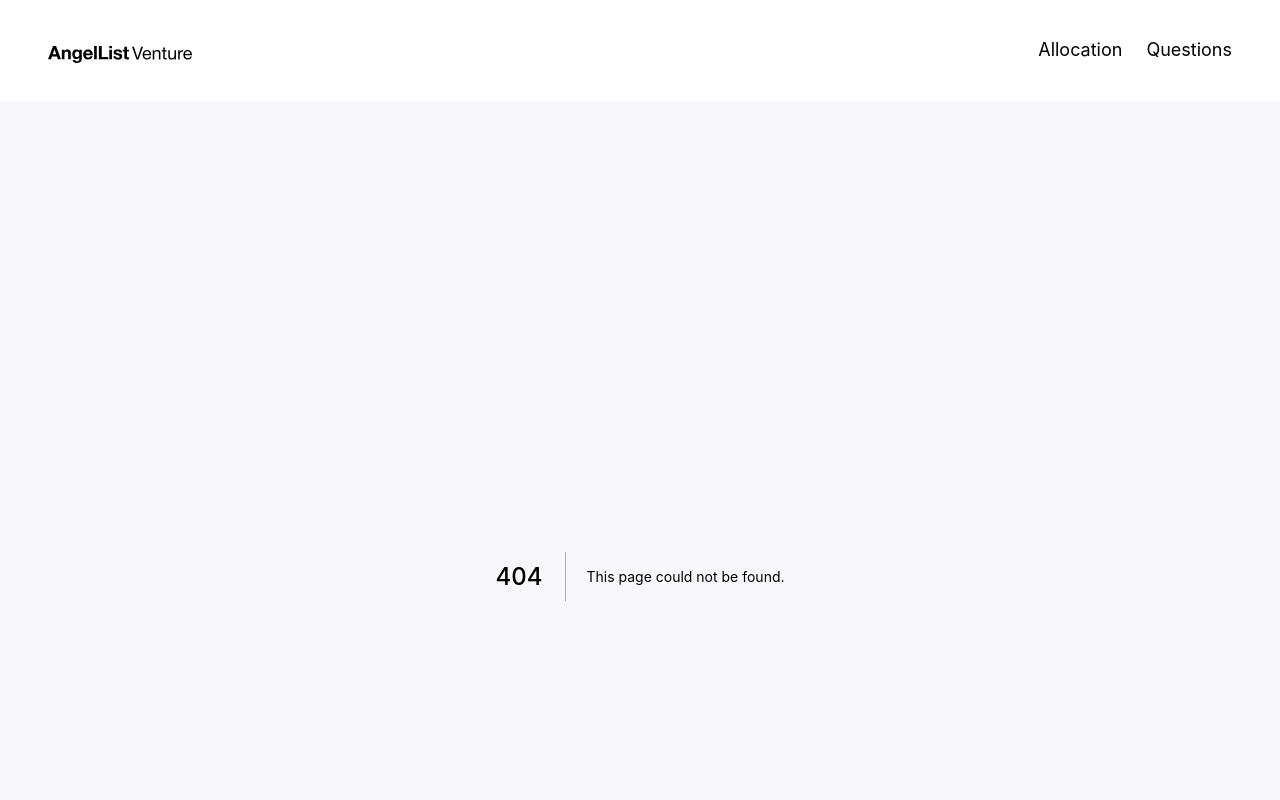
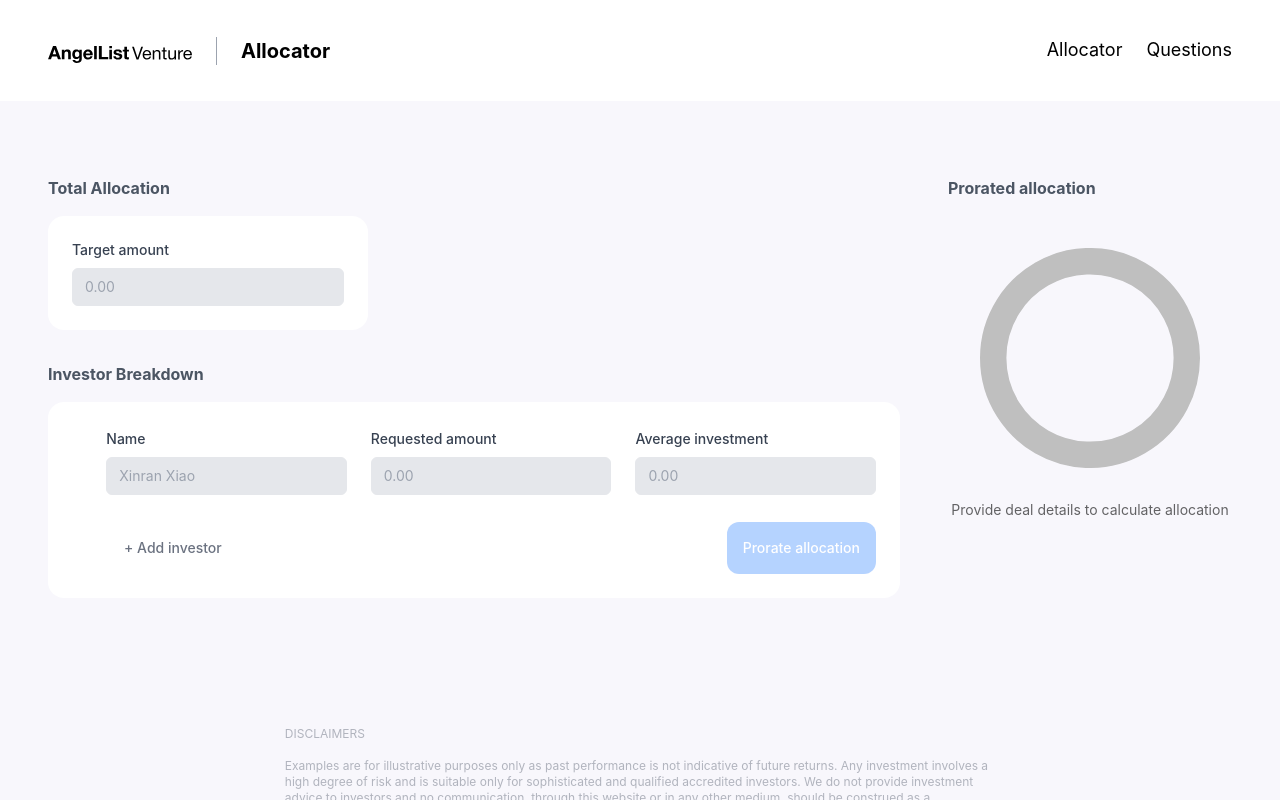
Before and after one commit to simpleshadow/angellist-venture-take-home-project, a Next.js app: page /deals/allocator in a window 1280 px wide. Before the commit this address had no page. Built offline with nearby package versions, Linux system fonts and the light colour scheme.

Commit message:
clean up nav routing and naming

```diff
--- a/src/components/nav.tsx
+++ b/src/components/nav.tsx
@@ -2,20 +2,10 @@ import Link from 'next/link'
 
 type NavProps = {
   title?: string
+  links: { title: string; href: string }[]
 }
 
-const links = [
-  {
-    title: 'Allocation',
-    href: '/deals/allocation',
-  },
-  {
-    title: 'Questions',
-    href: '/questions',
-  },
-]
-
-const Nav = ({ title }: NavProps) => (
+const Nav = ({ title, links }: NavProps) => (
   <nav className="fixed top-0 w-full bg-white py-1">
     <div className="flex items-center py-8 px-12">
       <Link href="/">
--- a/src/pages/_app.tsx
+++ b/src/pages/_app.tsx
@@ -7,25 +7,25 @@ import { Disclaimer, Nav } from '../components'
 
 import '../styles/globals.css'
 
+const navLinks = [
+  {
+    title: 'Allocator',
+    href: '/deals/allocator',
+  },
+  {
+    title: 'Questions',
+    href: '/questions',
+  },
+]
+
 const MyApp = ({ Component, pageProps }: AppProps) => {
   const router = useRouter()
 
   useEffect(() => {
     if (router.pathname === '/') {
-      router.push('/deals/allocation')
+      router.push('/deals/allocator')
     }
   }, [router.pathname])
-
-  let title = ''
-  switch (router.pathname) {
-    case '/deals/allocation':
-      title = 'Allocation'
-      break
-    case '/questions':
-      title = 'Questions'
-    default:
-      break
-  }
 
   return (
     <>
@@ -39,7 +39,7 @@ const MyApp = ({ Component, pageProps }: AppProps) => {
         <meta name="theme-color" content="#ffffff" />
       </Head>
 
-      <Nav title={title} />
+      <Nav title={navLinks.find((link) => link.href === router.pathname)?.title || ''} links={navLinks} />
       <div className="h-screen overflow-hidden bg-angellist-off-white pb-8 px-12 pt-44">
         <Component {...pageProps} />
         <Disclaimer />
```
Also changed, not shown: src/pages/deals/allocator.tsx (renamed from src/pages/deals/allocation.tsx).
